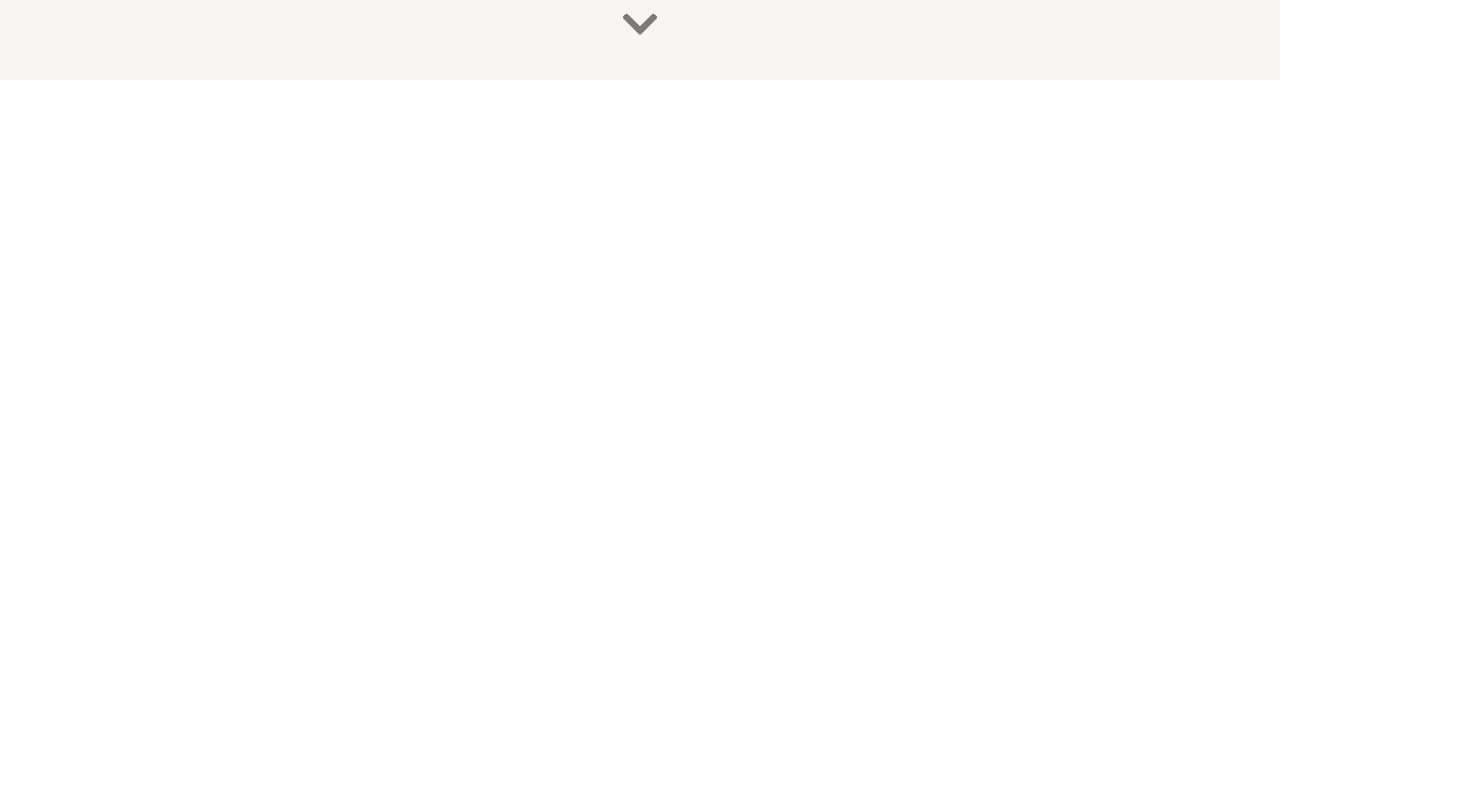
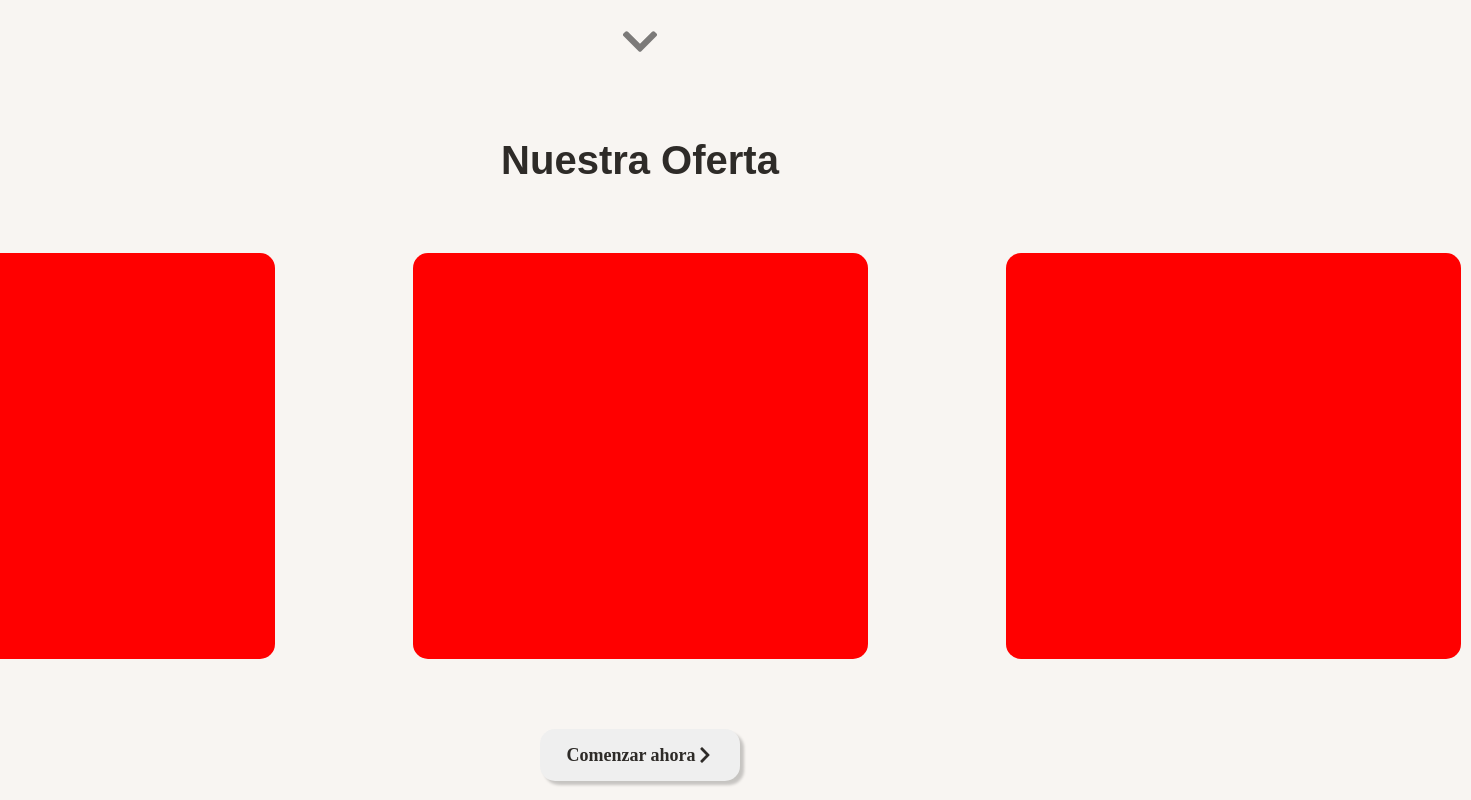
Before and after one commit to santiagohernandezs/Beemo, a React (Create React App) app: page / in a window 1280 px wide. Shown: the part 720-1520 px from the top of the page, 1471 px wide, since content can reach past the window. Before the commit the page ends 800 px from the top, so only its background shows below. Built offline with nearby package versions, Linux system fonts and the light colour scheme.

Commit message:
agregando la seccion de about

```diff
--- a/src/App.css
+++ b/src/App.css
@@ -1,8 +1,10 @@
 :root{
-  --main-bg-color: #F8F5F2;
   --brown-primary: #2E2B28;
+  --white-primary: #FFFFFE;
   --shadow-primary: 4px 4px 3px rgba(0, 0, 0, 0.2);
 }
+
+@import url('https://fonts.googleapis.com/css2?family=Raleway&display=swap');
 
 .App {
   height: 100vh;
@@ -29,7 +31,7 @@ navbar {
 
 .link {
   margin-right : 20px;
-  font-family: Raleway;
+  font-family: 'Raleway', sans-serif;
   font-size: 25px;
   color : #F8F5F2;
   transition: color .5s;
@@ -124,3 +126,59 @@ button:hover {
   width: 100%;
   color : rgba(0, 0, 0, 0.5)
 }
+
+.about{
+  height: 100vh;
+}
+
+.textcontainer{
+  display: flex;
+  justify-content: center;
+  align-items: center;
+  flex-direction: column;
+}
+
+.aboutTitle{
+  font-family: 'Raleway', sans-serif;
+  font-size: 20px;
+  color: var(--brown-primary);
+}
+
+.cards{
+  display: flex;
+  justify-content: center;
+}
+
+.cardscontainer{
+  display: grid;
+  grid-template-columns: repeat(3, 1fr);
+  gap: 138px;
+  padding: 70px 10px;
+}
+
+.card{
+  width: 455px;
+  height: 406px;
+  background: red;
+  border-radius: 15px;
+}
+
+.startButtonContainer{
+  display: flex;
+  justify-content: center;
+}
+
+.StartButton{
+  display: flex;
+  align-items: center;
+  justify-content: center;
+  outline: none;
+  border: none;
+  width: 200px;
+  height: 52px;
+  font-size: large;
+  font-family: 'Raleway';
+  font-weight: bolder;
+  border-radius: 15px;
+  box-shadow: var(--shadow-primary);
+}
--- a/src/App.jsx
+++ b/src/App.jsx
@@ -1,6 +1,7 @@
 import './App.css';
 import Navbar from './Components/Navbar';
 import Banner from './assets/banner.png';
+import { StartButton } from './Components/StartButton';
 import { motion } from "framer-motion";
 import { FaGooglePlay, FaApple, FaChevronDown } from 'react-icons/fa'
 
@@ -12,53 +13,72 @@ function App() {
       {/* navbar component */}
       <Navbar />
       {/* banner */}
-      <div className='banner' >
+      <div className="banner">
         <img src={Banner} alt="logo" />
       </div>
       {/* button container */}
-      <div className='buttonContainer'>
+      <div className="buttonContainer">
         <motion.button
           whileHover={{
             scale: 1.07,
-            transition: { duration: .5 }
+            transition: { duration: 0.5 },
           }}
           onClick={() => {
-            console.log('Gplay-clicked')
+            console.log("Gplay-clicked");
           }}
-          className='button'>
-          <FaGooglePlay className='icon' />
+          className="button"
+        >
+          <FaGooglePlay className="icon" />
         </motion.button>
 
         <motion.button
           whileHover={{
             scale: 1.07,
-            transition: { duration: .5 }
+            transition: { duration: 0.5 },
           }}
           onClick={() => {
-            console.log('Apple-clicked')
+            console.log("Apple-clicked");
           }}
-          className='button'>
-          <FaApple className='icon' />
+          className="button"
+        >
+          <FaApple className="icon" />
         </motion.button>
       </div>
       {/* row container */}
       <div className="rowcontainer">
         <motion.div
-          className='row'
+          className="row"
           animate={{
-            y : [0, 25, 0]
+            y: [0, 25, 0],
           }}
           transition={{
-            repeat : Infinity,
-            duration : 4,
-            delay : 1
+            repeat: Infinity,
+            duration: 4,
+            delay: 1,
           }}
         >
-          <FaChevronDown className='rowIcon'/> {/*row icon*/}
+          <FaChevronDown className="rowIcon" /> {/*row icon*/}
         </motion.div>
       </div>
+      <div className="about">
+        <div className="textcontainer">
+          <div className="aboutTitle">
+            <h1>Nuestra Oferta</h1>
+          </div>
+        </div>
+        <div className="cards">
+          <div className="cardscontainer">
+            <div className="card"></div>
+            <div className="card"></div>
+            <div className="card"></div>
+          </div>
+        </div>
+        <div className="startButtonContainer">
+          <StartButton />
+        </div>
+
+      </div>
     </div>
-
   );
 }
 
--- a/src/Components/Navbar.jsx
+++ b/src/Components/Navbar.jsx
@@ -46,7 +46,7 @@ const Navbar = () => {
             scale: 1.07,
             transition: { duration: .5 }
           }}
-        >Entra</motion.li>
+        >Entrar</motion.li>
       </ul>
     </navbar>
   )
--- /dev/null
+++ b/src/Components/StartButton.jsx
@@ -0,0 +1,23 @@
+import React from 'react'
+import { motion } from 'framer-motion';
+import { FaChevronRight } from 'react-icons/fa'
+
+export const StartButton = () => {
+  return (
+      <motion.button
+      initial={{ color: '#2E2B28' }}
+      whileHover={{
+        scale: 1.07,
+        color: '#FFBE0B',
+        transition: { duration: 0.5 }
+      }}
+      className='StartButton'
+      onClick={() => {
+          console.log("Comenzar ahora");
+      }}
+
+      >Comenzar ahora
+      <FaChevronRight/>
+      </motion.button>
+  )
+}
--- a/src/index.css
+++ b/src/index.css
@@ -4,7 +4,12 @@
 }
 
 body {
-  height: 100vh;
+  height: 500vh;
   /* overflow-y: hidden;
   overflow-x: hidden;  */
+  background-color: #F8F5F2;
 }
+
+#root{
+  height: 100%;
+}
```
